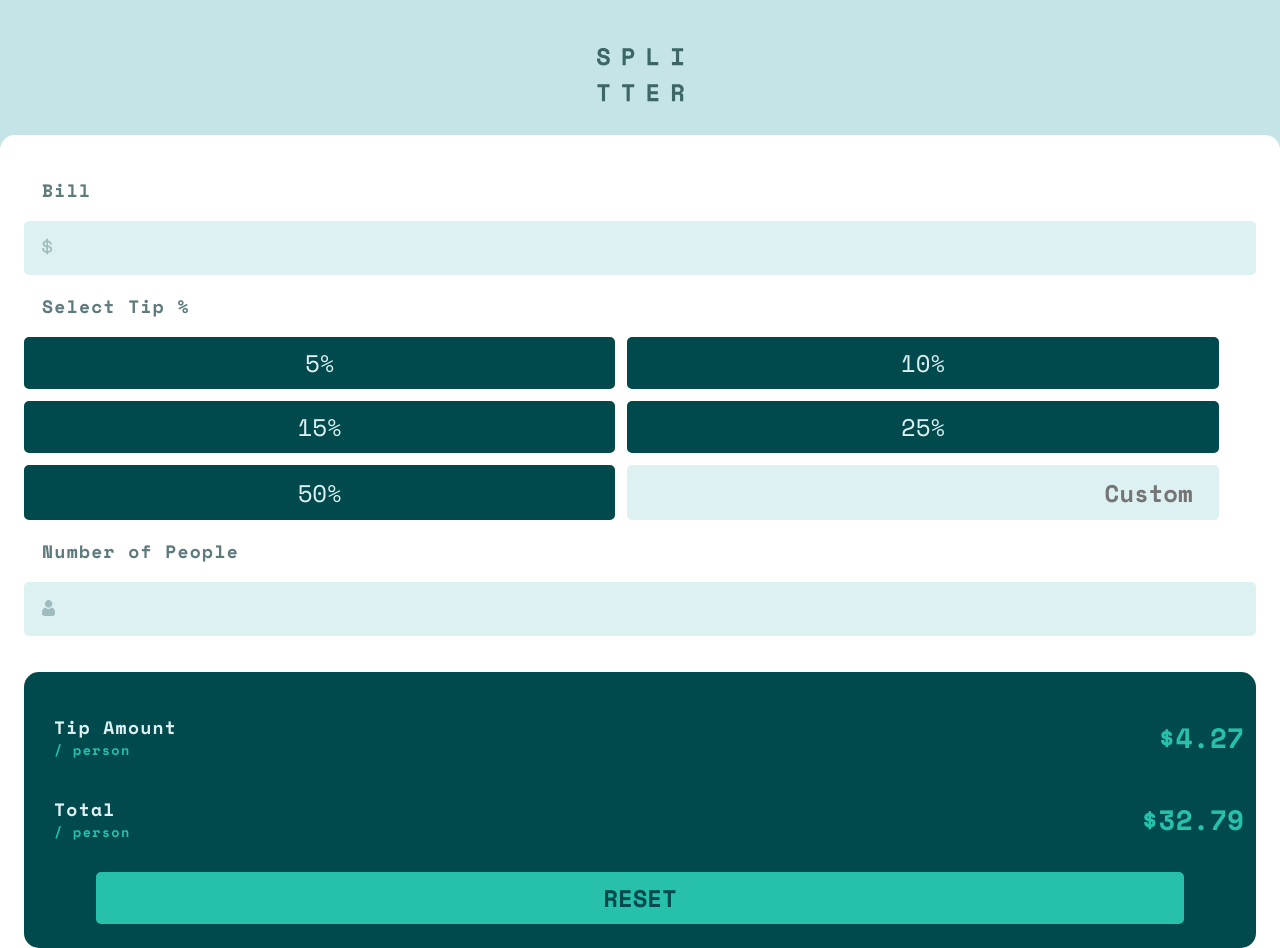
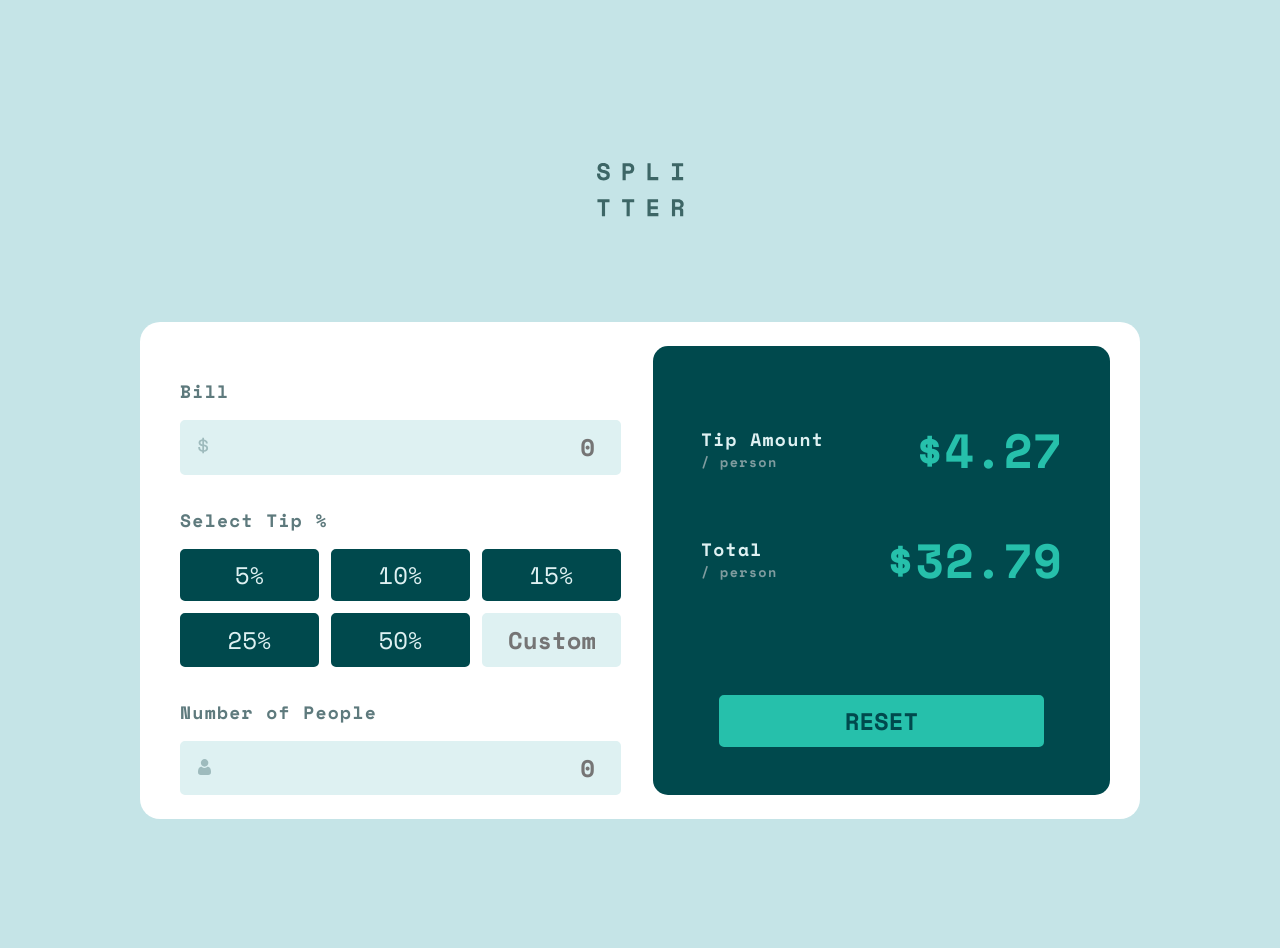
Before and after one commit to skuenzi/tip-calculator, a plain HTML site: page index.html in a window 1280 px wide. After the commit the page ends 819 px from the top, so only its background shows below. Drawn offline with nearby package versions, Linux system fonts and the light colour scheme.

Commit message:
styling for large screens

```diff
--- a/index.html
+++ b/index.html
@@ -22,12 +22,13 @@
   </header>
 
   <main class="container">
+    <div class="col-1">
       <section class="bill">
         <h4 class="section-title">Bill</h4>
         <div class="total-bill label">
           <img src='./images/icon-dollar.svg' class="dollar-icon"/>
         </div>
-      <input type='text' class="input total-bill-input"/>
+        <input type='text' class="input total-bill-input" placeholder="0"/>
       </section>
 
       <section class="tip">
@@ -40,7 +41,6 @@
           <button class="btn perc-btn">50%</button>
           <input class=" perc-btn custom-btn input" placeholder='Custom'/>
         </div>
-
       </section>
 
       <section class="people">
@@ -48,10 +48,12 @@
         <div class="total-people label">
           <img src='./images/icon-person.svg' class="person-icon"/>
         </div>
-      <input type='text' class="input total-people-input"/>
+        <input type='text' class="input total-people-input" placeholder="0"/>
       </section>
+    </div>
 
-    <section class="result">
+    <section class="result col-2">
+      <div class="calcs">
         <div class="result-section">
           <h4 class="section-title">Tip Amount<br/><span class="sub-text">/ person</span></h4>
           <h3 class="end-calc tip">$4.27</h3>
@@ -59,6 +61,7 @@
         <div class="result-section">
           <h4 class="section-title">Total<br/><span class="sub-text">/ person</span></h4>
           <h3 class="end-calc total">$32.79</h3>
+        </div>
       </div>
       <button class="reset-btn btn">reset</button>
     </section>
--- a/styles.css
+++ b/styles.css
@@ -19,7 +19,7 @@
 .section-title {
     font-size: .75em;
     letter-spacing: 1.3px;
-    margin: 1em;
+    margin: 2em 0 1em;
 }
 
 body {
@@ -136,7 +136,7 @@ body {
 
  .sub-text {
      font-size: .75em;
-     color: var(--strongcyan);
+     color: var(--grayishcyan);
      display: flex;
  }
 
@@ -170,3 +170,57 @@ body {
     padding: 1em;
 }
 .attribution a { color: hsl(228, 45%, 44%); }
+
+
+@media screen  and (min-width: 700px){
+
+    .header {
+        margin-top: 9%;
+    }
+
+    .container {
+        margin: 3em 1em auto;
+        display: grid;
+        grid-template-columns: 48% 48%;
+        gap: 2rem;
+        max-width: 1000px;
+        min-height: unset;
+        border-radius: 20px;
+        padding: 1em;
+    }
+    .col-1 {
+        margin-top: 0;
+        padding-top: 0;
+        margin-left: 1rem;
+    }
+    .btn-container {
+        grid-template-columns: repeat(3, 1fr);
+    }
+
+    .result {
+        margin: 0;
+        height: 100%;
+        display: flex;
+        flex-direction: column;
+        justify-content: space-between;
+        padding: 3rem;
+    }
+    .result-section .section-title {
+        margin: 2rem 0;
+    }
+    .reset-btn {
+        align-self: center;
+    }
+
+    .section-title {
+        margin: 2rem 0 1rem;
+    }
+
+    .end-calc {
+        font-size: 2em;
+        justify-self: end;
+    }
+
+
+
+}
```
Lines whose indentation alone changed are shown as unchanged.
